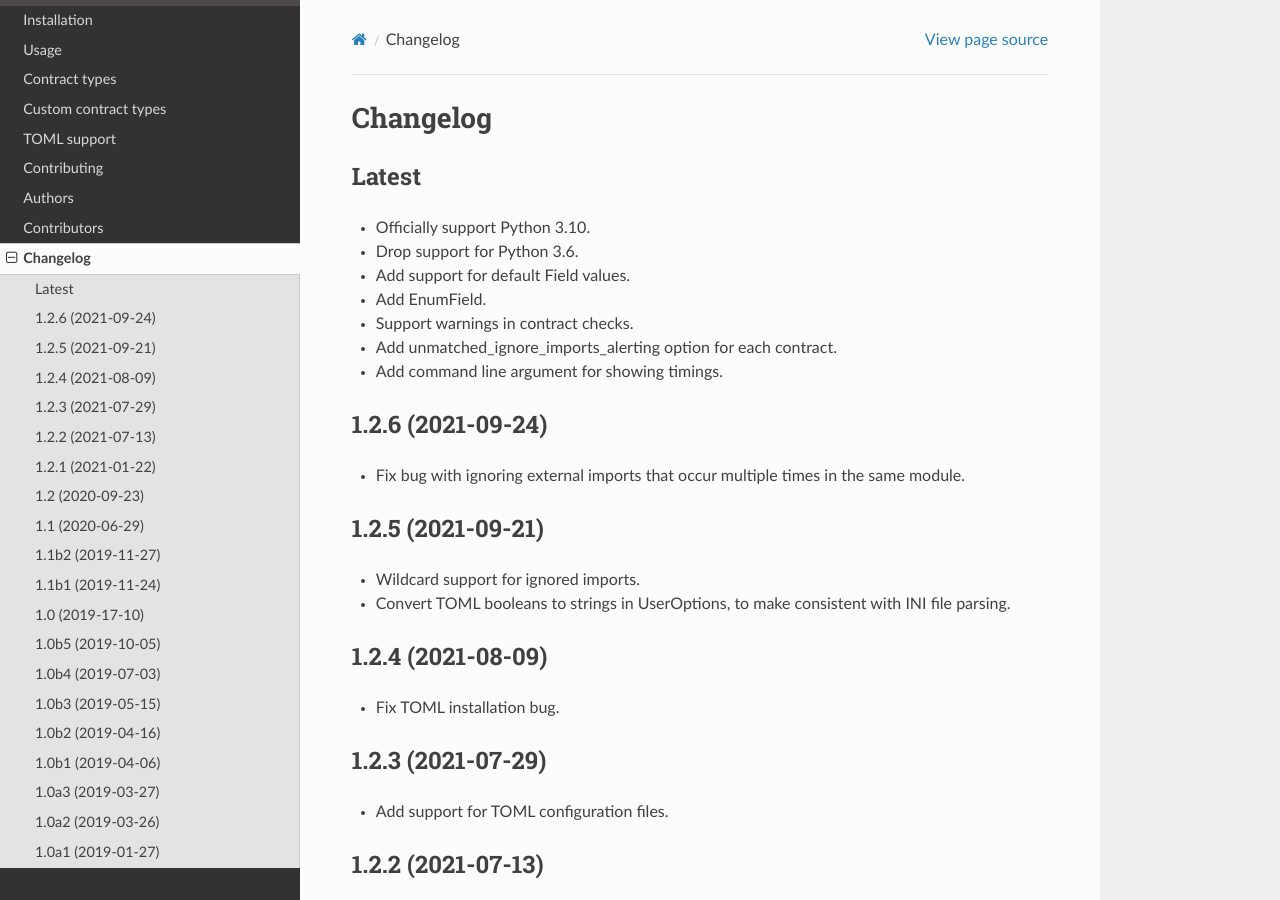
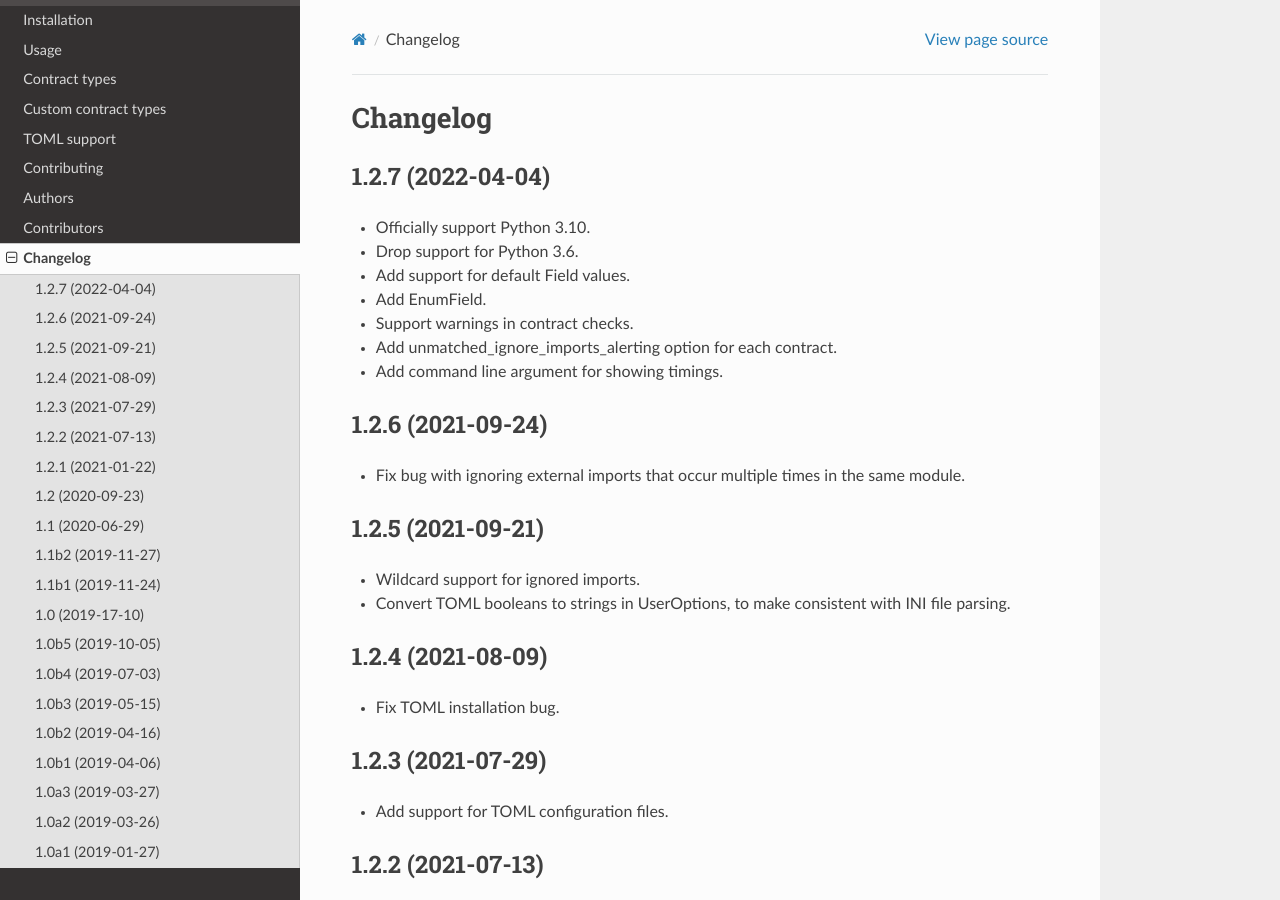
Before and after one commit to seddonym/import-linter, a Sphinx documentation site: the page built from docs/changelog.rst, in a window 1280 px wide and 900 px high. Built offline with Sphinx 7.4.7 and the Read the Docs theme 2.0.0, drawn with Linux system fonts in a browser that asks for light colours.

Commit message:
Release v1.2.7

```diff
--- a/CHANGELOG.rst
+++ b/CHANGELOG.rst
@@ -1,8 +1,8 @@
 Changelog
 =========
 
-Latest
-------
+1.2.7 (2022-04-04)
+------------------
 
 * Officially support Python 3.10.
 * Drop support for Python 3.6.
--- a/docs/conf.py
+++ b/docs/conf.py
@@ -27,7 +27,7 @@ author = 'David Seddon'
 # The short X.Y version
 version = ''
 # The full version, including alpha/beta/rc tags
-release = '1.2.6'
+release = '1.2.7'
 
 
 # -- General configuration ---------------------------------------------------
--- a/setup.py
+++ b/setup.py
@@ -16,7 +16,7 @@ def read(*names, **kwargs):
 
 setup(
     name="import-linter",
-    version="1.2.6",
+    version="1.2.7",
     license="BSD 2-Clause License",
     description="Enforces rules for the imports within and between Python packages.",
     long_description=read("README.rst"),
--- a/src/importlinter/__init__.py
+++ b/src/importlinter/__init__.py
@@ -1,4 +1,4 @@
-__version__ = "1.2.6"
+__version__ = "1.2.7"
 
 from .application import output  # noqa
 from .domain import fields  # noqa
```
